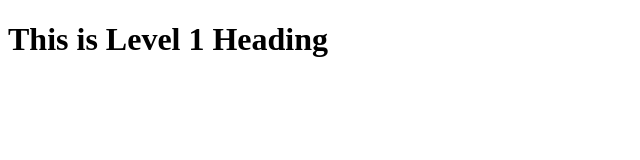
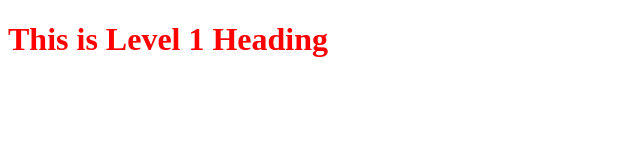
Before and after one commit to gayatrisagade/Portfolio2, a plain HTML site: page index.html in a window 1280 px wide. Shown: the whole page, without its empty margins (0-640 px from the left). Drawn offline with Linux system fonts and the light colour scheme.

Commit message:
Colored H1 tag

```diff
--- a/index.html
+++ b/index.html
@@ -5,6 +5,6 @@
     <title>TITILE HERE</title>
 </head>
 <body>
-    <h1>This is Level 1 Heading</h1>
+    <h1 style="color: red;">This is Level 1 Heading</h1>
 </body>
 </html>
```
